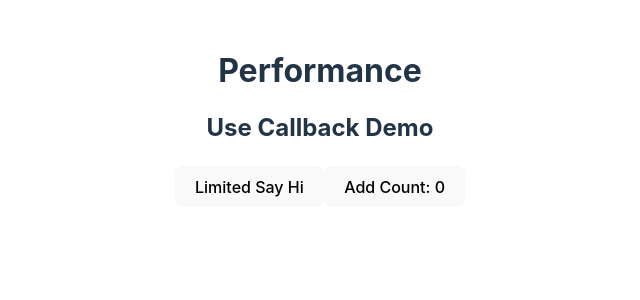
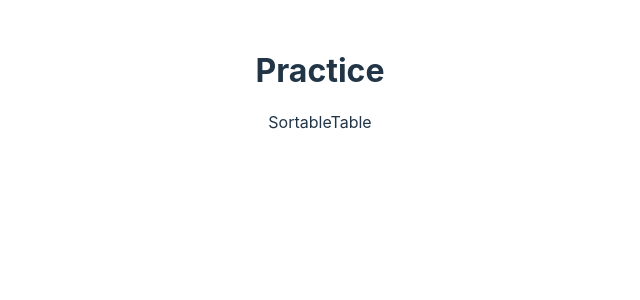
Before and after one commit to ZipengChen1832/react-11-11-2024, a React (Vite) app in the folder react-training/: page / in a window 1280 px wide. Shown: the top 300 px of the page, without its empty margins (320-960 px from the left). Built offline with nearby package versions, Linux system fonts and the light colour scheme.

Commit message:
practice

```diff
--- a/react-training/src/App.jsx
+++ b/react-training/src/App.jsx
@@ -30,8 +30,8 @@ function App() {
       {/* <Day7 /> */}
       {/* <Day8 /> */}
       {/* <DayRouter /> */}
-      <DayPerformance />
-      {/* <Practice /> */}
+      {/* <DayPerformance /> */}
+      <Practice />
     </>
   );
 }
```
